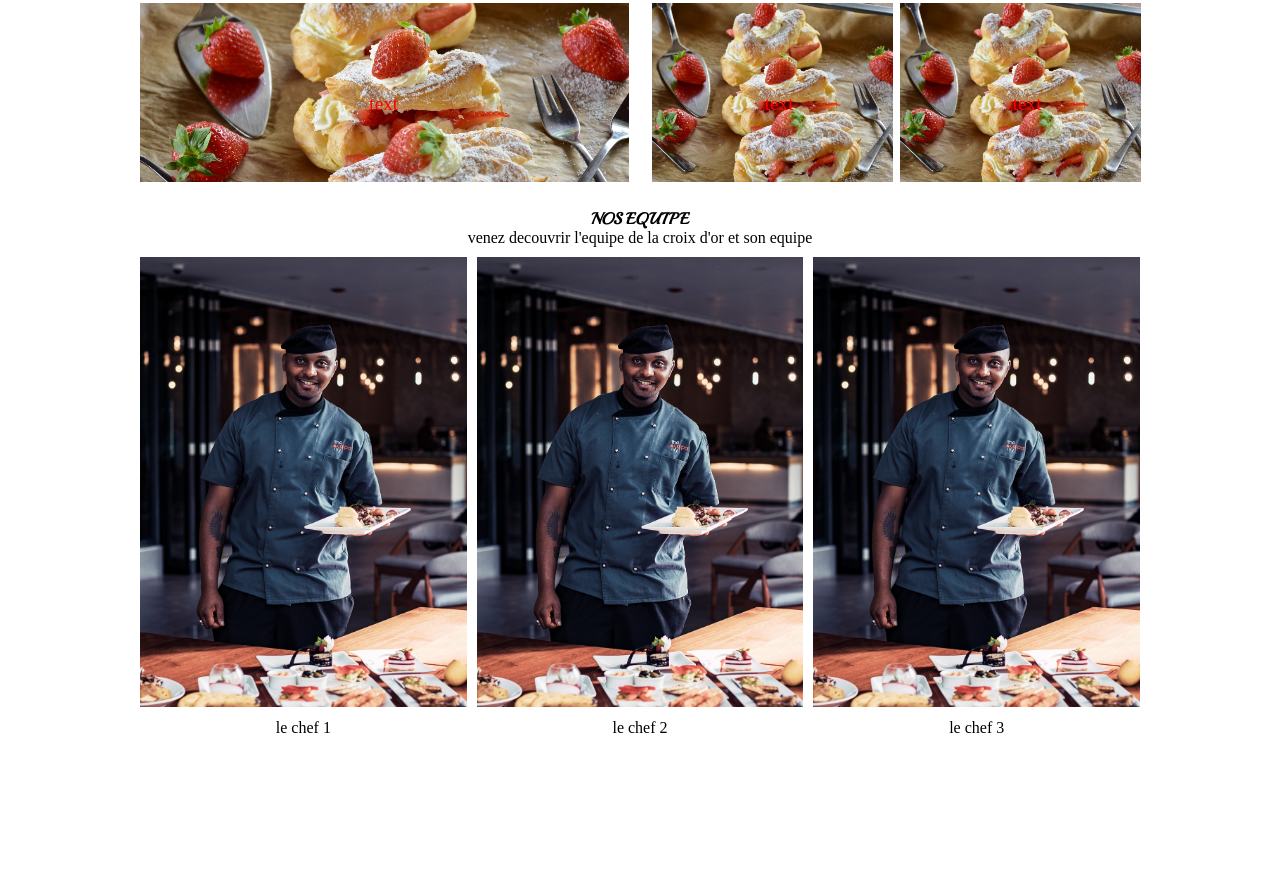
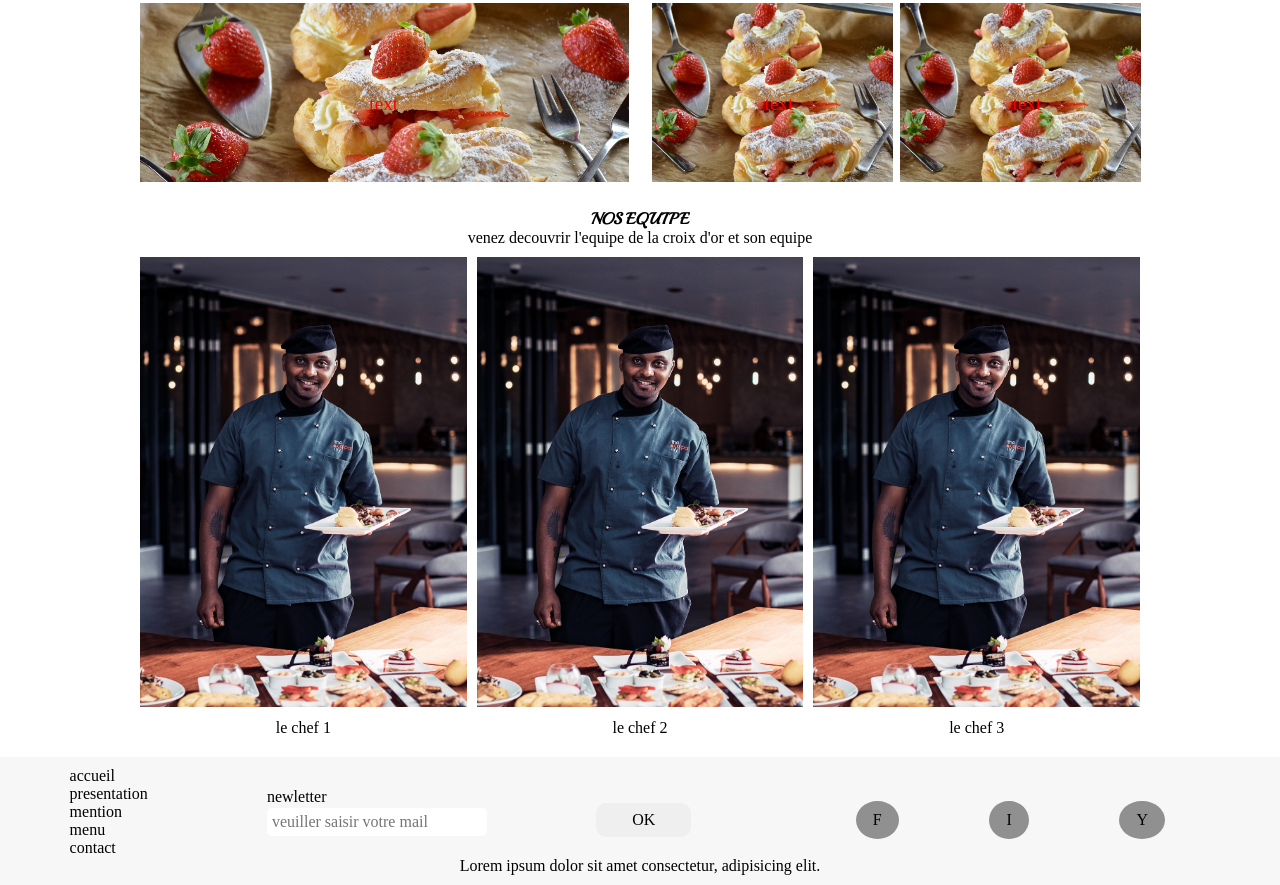
Before and after one commit to TCHANA-NGASSAM/site-web-restaurant, a plain HTML site: page presentation.html in a window 1280 px wide. Shown: the part 376-1261 px from the top of the page. Before the commit the page ends 1113 px from the top, so only its background shows below. Drawn offline with Linux system fonts and the light colour scheme.

Commit message:
ajout-du-footer-presentation

```diff
--- /dev/null
+++ b/assets/sass/components/_footer.scss
@@ -0,0 +1,60 @@
+footer {
+  background-color: rgb(247, 247, 247);
+  font-family: 'Times New Roman', Times, serif;
+  text-align: center;
+  align-items: center;
+  margin-top: 50px;
+  padding: 10px;
+  .cadre-footer {
+    font-family: 'Times New Roman', Times, serif;
+    display: flex;
+    justify-content: space-around;
+    text-align: start;
+    align-items: center;
+    .footer-icons {
+        font-family: 'Times New Roman', Times, serif;
+      display: flex;
+      justify-content: space-around;
+      width: 400px;
+      margin-top: 15px;
+      .icons {
+        background-color: #909090;
+        padding: 10px 17px;
+        border-radius: 50%;
+        -webkit-border-radius: 50%;
+        -moz-border-radius: 50%;
+        -ms-border-radius: 50%;
+        -o-border-radius: 50%;
+      }
+    }
+    .footer-btn {
+      .btn {
+        font-family: 'Times New Roman', Times, serif;
+        margin-top: 15px;
+        padding: 8px 36px 8px 36px;
+        border-radius: 10px;
+        text-align: center;
+        align-items: center;
+        -webkit-border-radius: 10px;
+        -moz-border-radius: 10px;
+        -ms-border-radius: 10px;
+        -o-border-radius: 10px;
+}
+    }
+    .footer-input{
+        p{
+            font-family: 'Times New Roman', Times, serif;
+            margin-bottom: 2px;
+        }
+        input{
+            font-family: 'Times New Roman', Times, serif;
+            padding: 5px;
+            border-radius: 5px;
+            -webkit-border-radius: 5px;
+            -moz-border-radius: 5px;
+            -ms-border-radius: 5px;
+            -o-border-radius: 5px;
+}
+    }
+  }
+}
--- a/assets/sass/main.scss
+++ b/assets/sass/main.scss
@@ -1,5 +1,6 @@
 @import 'base/reset';
 @import 'components/header';
+@import 'components/footer';
 @import 'components/slider';
 @import 'pages/home';
 @import 'pages/presentation'
--- a/assets/sass/pages/_home.scss
+++ b/assets/sass/pages/_home.scss
@@ -1,3 +1,5 @@
+
+
 .container {
   justify-content: center;
   margin-top: 30px;
@@ -105,64 +107,3 @@
     }
   }
 }
-
-footer {
-  background-color: rgb(247, 247, 247);
-  font-family: 'Times New Roman', Times, serif;
-  text-align: center;
-  align-items: center;
-  margin-top: 50px;
-  padding: 10px;
-  .cadre-footer {
-    font-family: 'Times New Roman', Times, serif;
-    display: flex;
-    justify-content: space-around;
-    text-align: start;
-    align-items: center;
-    .footer-icons {
-        font-family: 'Times New Roman', Times, serif;
-      display: flex;
-      justify-content: space-around;
-      width: 400px;
-      margin-top: 15px;
-      .icons {
-        background-color: #909090;
-        padding: 10px 17px;
-        border-radius: 50%;
-        -webkit-border-radius: 50%;
-        -moz-border-radius: 50%;
-        -ms-border-radius: 50%;
-        -o-border-radius: 50%;
-      }
-    }
-    .footer-btn {
-      .btn {
-        font-family: 'Times New Roman', Times, serif;
-        margin-top: 15px;
-        padding: 8px 36px 8px 36px;
-        border-radius: 10px;
-        text-align: center;
-        align-items: center;
-        -webkit-border-radius: 10px;
-        -moz-border-radius: 10px;
-        -ms-border-radius: 10px;
-        -o-border-radius: 10px;
-}
-    }
-    .footer-input{
-        p{
-            font-family: 'Times New Roman', Times, serif;
-            margin-bottom: 2px;
-        }
-        input{
-            font-family: 'Times New Roman', Times, serif;
-            padding: 5px;
-            border-radius: 5px;
-            -webkit-border-radius: 5px;
-            -moz-border-radius: 5px;
-            -ms-border-radius: 5px;
-            -o-border-radius: 5px;
-}
-    }
-  }
-}
--- a/presentation.html
+++ b/presentation.html
@@ -12,7 +12,7 @@
         <nav>
           <ul>
             <li><a href="#">ACCUEIL</a></li>
-            <li><a href="#">PRESTATIONS</a></li>
+            <li><a href="/index.html">PRESTATIONS</a></li>
             <li>
               <a href="#"><img src="assets/img/logo.png" alt="" /></a>
             </li>
@@ -84,6 +84,34 @@
 
         </div>
       </section>
+
+
+       <footer>
+        <div class="cadre-footer">
+          <div>
+            <div><a href="#">accueil</a></div>
+            <div><a href="#">presentation</a></div>
+            <div><a href="#">mention</a></div>
+            <div><a href="#">menu</a></div>
+            <div><a href="">contact</a></div>
+          </div>
+          <div class="footer-input">
+            <p>newletter</p>
+            <input type="text" placeholder="veuiller saisir votre mail">
+          </div>
+          <div class="footer-btn">
+            <button class="btn">OK</button>
+          </div>
+          <div class="footer-icons">
+            <div class="icons">F</div>
+            <div class="icons">I</div>
+            <div class="icons">Y</div>
+          </div>
+        </div>
+        <div>
+          <p>Lorem ipsum dolor sit amet consectetur, adipisicing elit.</p>
+        </div>
+      </footer>
     </main>
 </body>
 </html>
```
Also changed, not shown: index.html (+1 -1 lines), assets/css/main.css, 1 other file.
